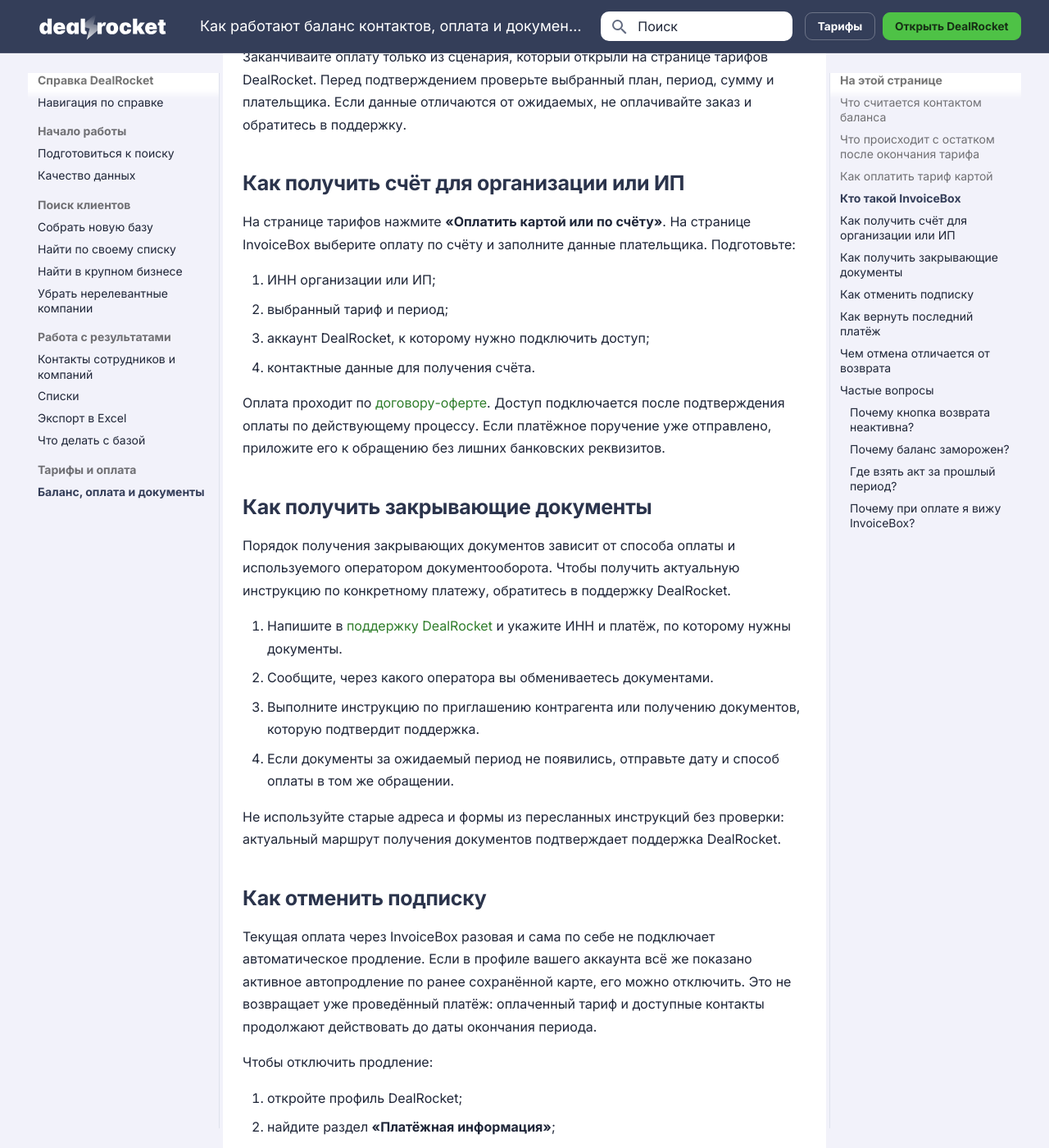
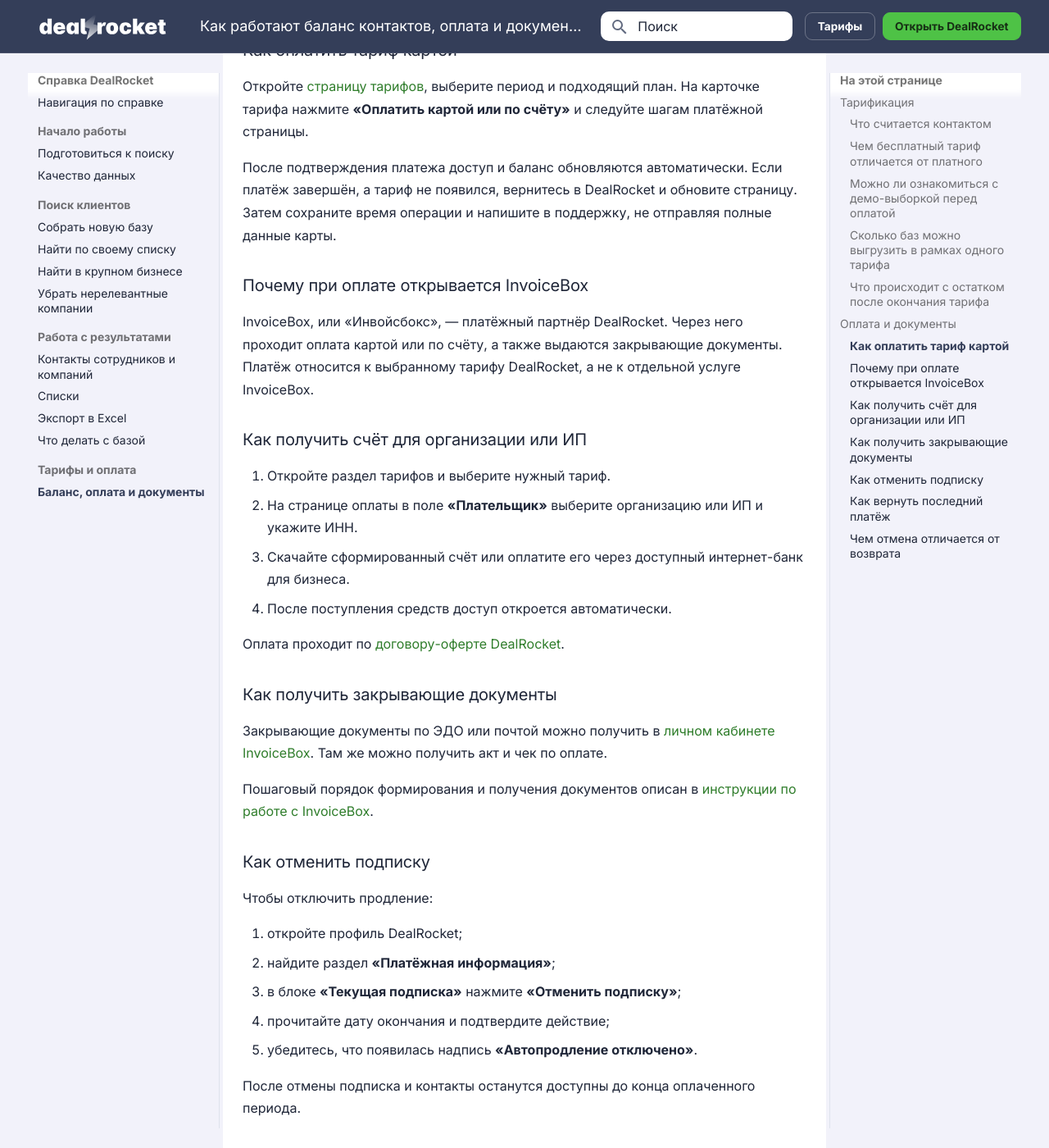
Before and after one commit to prikazchikof/dealrocket-help, an MkDocs documentation site: the page built from docs/billing/index.md, in a window 1280 px wide and 1400 px high, scrolled down 2019 px. Shown: the whole window at 82% size. Built offline with MkDocs 1.6.1 and Material for MkDocs 9.7.7, drawn with Linux system fonts in a browser that asks for light colours; some of the changed text lies outside the part shown.

Commit message:
content: reorganize billing and documents guide

```diff
--- a/docs/billing/index.md
+++ b/docs/billing/index.md
@@ -1,7 +1,7 @@
 ---
 id: plans-and-balance
 title: Как работают баланс контактов, оплата и документы
-description: Как считается баланс, оплатить тариф, получить счёт и закрывающие документы, отменить продление или вернуть последний платёж.
+description: Как тарифицируются контакты, чем отличаются тарифы, как оплатить подписку и получить документы.
 area: billing
 keywords: [баланс контактов, оплата тарифа, счёт для юрлица, чек, закрывающие документы, ЭДО, InvoiceBox, Инвойсбокс, Noisebox, Нойсбокс, Нойзбокс, отменить подписку, вернуть платёж]
 status: published
@@ -9,74 +9,77 @@
 ---
 # Как работают баланс контактов, оплата и документы
 
-На этой странице собраны вопросы, которые возникают от выбора тарифа до закрывающих документов: за что уменьшается баланс, что происходит с остатком, почему открывается InvoiceBox, как оплатить по счёту, отключить продление и проверить возможность возврата.
+На этой странице собраны ответы о тарификации контактов, оплате подписки и получении документов.
 
-**Также ищут:** «за что списываются контакты», «как оплатить от юрлица, не пришёл чек или где получить акт», «кто такой Инвойсбокс, Noisebox или Нойзбокс», «как отменить подписку или вернуть деньги».
+**Также ищут:** «что считается контактом», «чем бесплатный тариф отличается от платного», «как оплатить от юрлица», «где получить акт», «кто такой Инвойсбокс, Noisebox или Нойзбокс», «как отменить подписку или вернуть деньги».
 
 Актуальные цены, объёмы и состав пакетов смотрите на странице тарифов: условия могут меняться, поэтому справка их не дублирует.
 
 [Открыть тарифы](https://dealrocket.ru/app/pricing/){ .md-button .md-button--primary }
 
-## Что считается контактом баланса { #charges }
+## Тарификация
+
+### Что считается контактом { #charges }
 
 Один новый просмотр всех доступных контактов сотрудника считается одним контактом баланса. Отдельный просмотр всех доступных контактов компании также считается одним контактом баланса.
 
 Например, если вы впервые открываете прямые данные сотрудника и общий телефон его компании, это два разных открытия. Если данные сотрудника уже были открыты в вашем аккаунте, повторный просмотр или экспорт не списывает их ещё раз.
 
-Перед массовым экспортом DealRocket показывает предварительный расчёт новых контактов. Итог зависит от выбранных типов и результата проверки:
-
 - новый найденный контакт уменьшает баланс;
 - уже открытый контакт повторно не списывается;
-- пустой результат не тарифицируется;
+- за ненайденный контакт списание не происходит;
 - контакты сотрудника и компании учитываются независимо.
 
-Если в скачанном файле остались звёздочки, соответствующий тип контактов не был выбран и открыт. При недостатке баланса текущий экспорт останавливается до скачивания и предлагает уменьшить объём. Подробнее — в статье [об экспорте](../export/index.md#stars).
+### Чем бесплатный тариф отличается от платного { #free-vs-paid }
 
-## Что происходит с остатком после окончания тарифа { #balance }
+На бесплатном тарифе можно настраивать фильтры, формировать выборку и просматривать ограниченную поисковую выдачу. Платный тариф снимает ограничение на объём просматриваемой выдачи и позволяет получать телефоны и почты сотрудников и компаний.
+
+Актуальный состав тарифов и доступный баланс контактов смотрите на [странице тарифов](https://dealrocket.ru/app/pricing/).
+
+### Можно ли ознакомиться с демо-выборкой перед оплатой { #demo }
+
+Да. Вы можете настроить фильтры, просмотреть найденные компании и сотрудников, убрать неподходящие записи, сохранить результат в список и выгрузить демо-выборку в Excel. Контакты, которые ещё не были получены, останутся в файле скрытыми звёздочками.
+
+Так можно заранее проверить состав и релевантность базы, а затем решить, какие контакты нужны для дальнейшей работы.
+
+### Сколько баз можно выгрузить в рамках одного тарифа { #database-count }
+
+Неограниченное количество. В рамках одного тарифа можно собирать и выгружать разные клиентские сегменты и базы. Баланс уменьшается за новые найденные контакты, а не за количество созданных баз или файлов.
+
+### Что происходит с остатком после окончания тарифа { #balance }
 
 Во время активного тарифа доступный остаток показывается в интерфейсе. После окончания обычного тарифа неиспользованные контакты замораживаются. Они восстанавливаются при следующей обычной оплате вместе с новым объёмом выбранного тарифа.
 
 У Unlimited другое правило: после окончания периода доступный и замороженный балансы обнуляются и впоследствии не восстанавливаются. Переход или продление Unlimited также заменяет общий баланс объёмом этого тарифа.
 
-Если срок закончился перед важной выгрузкой, сначала проверьте статус тарифа и замороженный остаток, а уже затем повторяйте экспорт.
+## Оплата и документы
 
-## Как оплатить тариф картой { #card-payment }
+### Как оплатить тариф картой { #card-payment }
 
 Откройте [страницу тарифов](https://dealrocket.ru/app/pricing/), выберите период и подходящий план. На карточке тарифа нажмите **«Оплатить картой или по счёту»** и следуйте шагам платёжной страницы.
 
 После подтверждения платежа доступ и баланс обновляются автоматически. Если платёж завершён, а тариф не появился, вернитесь в DealRocket и обновите страницу. Затем сохраните время операции и напишите в поддержку, не отправляя полные данные карты.
 
-## Кто такой InvoiceBox { #invoicebox }
+### Почему при оплате открывается InvoiceBox { #invoicebox }
 
-InvoiceBox, или «Инвойсбокс», — платёжный партнёр DealRocket. Через него открывается текущая страница оплаты картой или по счёту. Появление названия InvoiceBox во время оформления не означает, что вы покупаете отдельный сервис: платёж относится к выбранному тарифу DealRocket.
+InvoiceBox, или «Инвойсбокс», — платёжный партнёр DealRocket. Через него проходит оплата картой или по счёту, а также выдаются закрывающие документы. Платёж относится к выбранному тарифу DealRocket, а не к отдельной услуге InvoiceBox.
 
-Заканчивайте оплату только из сценария, который открыли на странице тарифов DealRocket. Перед подтверждением проверьте выбранный план, период, сумму и плательщика. Если данные отличаются от ожидаемых, не оплачивайте заказ и обратитесь в поддержку.
+### Как получить счёт для организации или ИП { #invoice }
 
-## Как получить счёт для организации или ИП { #invoice }
+1. Откройте раздел тарифов и выберите нужный тариф.
+2. На странице оплаты в поле **«Плательщик»** выберите организацию или ИП и укажите ИНН.
+3. Скачайте сформированный счёт или оплатите его через доступный интернет-банк для бизнеса.
+4. После поступления средств доступ откроется автоматически.
 
-На странице тарифов нажмите **«Оплатить картой или по счёту»**. На странице InvoiceBox выберите оплату по счёту и заполните данные плательщика. Подготовьте:
+Оплата проходит по [договору-оферте DealRocket](https://dealrocket.ru/app/offer.pdf).
 
-1. ИНН организации или ИП;
-2. выбранный тариф и период;
-3. аккаунт DealRocket, к которому нужно подключить доступ;
-4. контактные данные для получения счёта.
+### Как получить закрывающие документы { #documents }
 
-Оплата проходит по [договору-оферте](https://dealrocket.ru/app/offer.pdf). Доступ подключается после подтверждения оплаты по действующему процессу. Если платёжное поручение уже отправлено, приложите его к обращению без лишних банковских реквизитов.
+Закрывающие документы по ЭДО или почтой можно получить в [личном кабинете InvoiceBox](https://app.invoicebox.ru/docs/main). Там же можно получить акт и чек по оплате.
 
-## Как получить закрывающие документы { #documents }
+Пошаговый порядок формирования и получения документов описан в [инструкции по работе с InvoiceBox](https://drive.google.com/file/d/1rt7Bu8XEfKOhZb0DAThtrV-anyHyqJEu/view?usp=drive_link).
 
-Порядок получения закрывающих документов зависит от способа оплаты и используемого оператором документооборота. Чтобы получить актуальную инструкцию по конкретному платежу, обратитесь в поддержку DealRocket.
-
-1. Напишите в [поддержку DealRocket](https://t.me/dealrockets) и укажите ИНН и платёж, по которому нужны документы.
-2. Сообщите, через какого оператора вы обмениваетесь документами.
-3. Выполните инструкцию по приглашению контрагента или получению документов, которую подтвердит поддержка.
-4. Если документы за ожидаемый период не появились, отправьте дату и способ оплаты в том же обращении.
-
-Не используйте старые адреса и формы из пересланных инструкций без проверки: актуальный маршрут получения документов подтверждает поддержка DealRocket.
-
-## Как отменить подписку { #cancellation }
-
-Текущая оплата через InvoiceBox разовая и сама по себе не подключает автоматическое продление. Если в профиле вашего аккаунта всё же показано активное автопродление по ранее сохранённой карте, его можно отключить. Это не возвращает уже проведённый платёж: оплаченный тариф и доступные контакты продолжают действовать до даты окончания периода.
+### Как отменить подписку { #cancellation }
 
 Чтобы отключить продление:
 
@@ -86,9 +89,9 @@
 4. прочитайте дату окончания и подтвердите действие;
 5. убедитесь, что появилась надпись **«Автопродление отключено»**.
 
-Отвязка карты и отключение продления — отдельные действия. Если ваша цель — не допустить следующий платёж, проверьте именно статус автопродления.
+После отмены подписка и контакты останутся доступны до конца оплаченного периода.
 
-## Как вернуть последний платёж { #refund }
+### Как вернуть последний платёж { #refund }
 
 В профиле откройте **«Платёжную информацию»** и найдите блок **«Платежи карты»**. Если возврат доступен, кнопка **«Вернуть последний платеж»** активна.
 
@@ -97,34 +100,14 @@
 3. Дождитесь результата операции.
 4. После успешного возврата проверьте тариф и баланс.
 
-Автоматический возврат относится к последнему успешному платежу. Он недоступен для пробной оплаты и если после возвращаемого платежа уже открывались контакты. Интерфейс показывает причину рядом с неактивной кнопкой. Для оплаты по счёту или случая, который нельзя оформить в профиле, напишите в поддержку.
+Возврат доступен, только если вы не пользовались контактами из баланса в текущем учётном периоде. Если после оплаты вы открывали контакты, возврат будет недоступен.
 
-После подтверждения возврата DealRocket восстанавливает тариф, срок подписки и баланс до состояния перед этим платежом. Возврат через платёжного партнёра может завершиться не мгновенно; срок зачисления зависит от провайдера и банка. Проверяйте статус в профиле, а если операция завершена, но деньги не поступили, напишите в поддержку.
+После успешного возврата тариф, срок действия подписки и баланс контактов вернутся к состоянию до платежа. Деньги обычно приходят на карту на следующий рабочий день, но иногда банку нужен ещё один день.
 
-## Чем отмена отличается от возврата { #cancel-vs-refund }
+### Чем отмена отличается от возврата { #cancel-vs-refund }
 
 **Отмена** останавливает следующее продление. Текущий оплаченный период продолжается.
 
-**Возврат** отменяет последний подходящий платёж по правилам интерфейса и меняет тариф и баланс после подтверждения операции.
-
-Если вы заметили неожиданное повторное списание, сначала отключите автопродление, затем отдельно проверьте кнопку возврата. В обращении в поддержку укажите аккаунт и время платежа; не отправляйте пароль, полный номер карты или код подтверждения.
-
-## Частые вопросы { #faq }
-
-### Почему кнопка возврата неактивна?
-
-Наведите на неё или откройте подсказку: интерфейс показывает причину. Частые случаи — пробная оплата, уже возвращённый платёж, возврат в обработке, использованные после оплаты контакты или платёж, который провайдер ещё не подтвердил.
-
-### Почему баланс заморожен?
-
-Срок обычного тарифа закончился. Неиспользованный остаток восстановится при следующей обычной оплате. Для Unlimited остаток после окончания не сохраняется.
-
-### Где взять акт за прошлый период?
-
-Напишите в поддержку, укажите ИНН, период, способ оплаты и своего оператора документооборота. Поддержка подтвердит актуальный маршрут получения документов.
-
-### Почему при оплате я вижу InvoiceBox?
-
-Это платёжный партнёр DealRocket. Проверьте тариф, период, сумму и плательщика на открывшейся странице и продолжайте только при совпадении данных.
+**Возврат** возвращает платёж и восстанавливает тариф, срок подписки и баланс до состояния перед оплатой.
 
 [Открыть тарифы](https://dealrocket.ru/app/pricing/){ .md-button }
```
Also changed, not shown: 1 other file.
